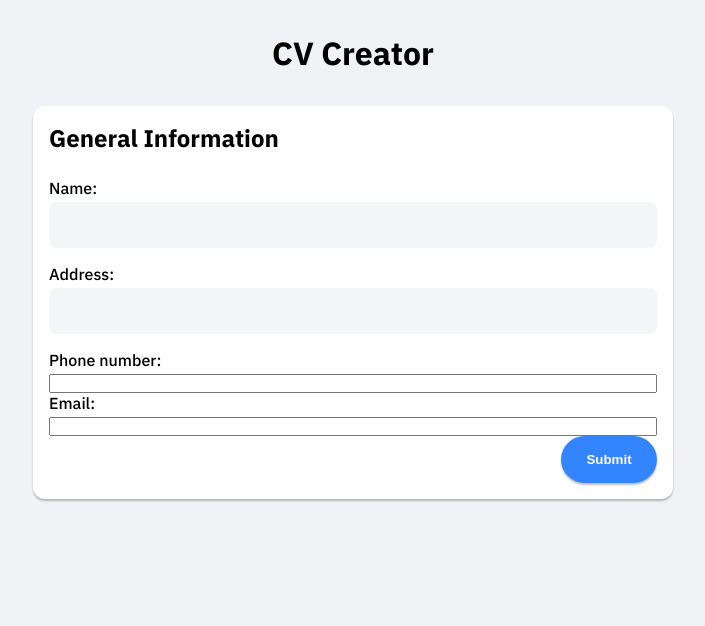
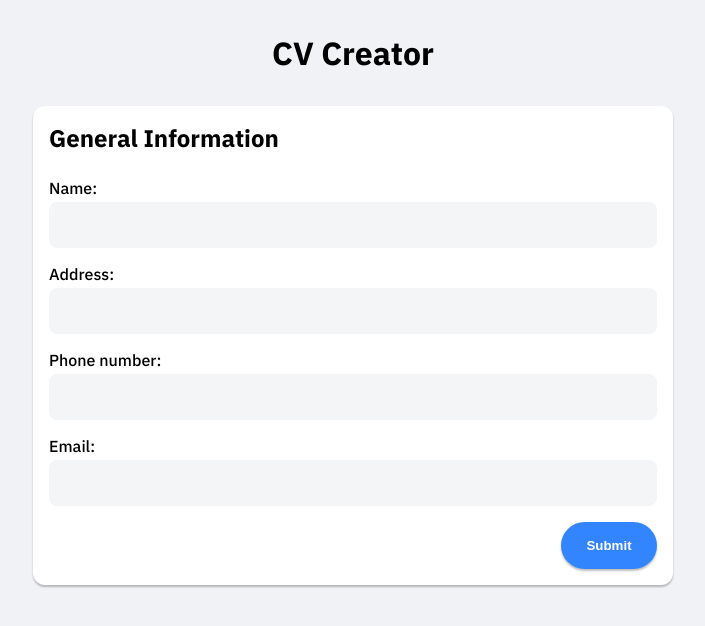
Before and after one commit to qhungg289/cv-generator, a React (Create React App) app: page / in a window 1280 px wide. Shown: the top 626 px of the page, without its empty margins (287-992 px from the left). Built offline with nearby package versions, Linux system fonts and the light colour scheme.

Commit message:
Update styling

```diff
--- a/src/style/card.css
+++ b/src/style/card.css
@@ -50,7 +50,9 @@ label {
 }
 
 .card-form input[type="text"],
-.card-form input[type="date"] {
+.card-form input[type="date"],
+.card-form input[type="tel"],
+.card-form input[type="email"] {
 	font-size: 1rem;
 	margin-bottom: 1rem;
 	padding: 0.75rem 1rem;
@@ -60,7 +62,9 @@ label {
 }
 
 .card-form input[type="text"]:focus,
-.card-form input[type="date"]:focus {
+.card-form input[type="date"]:focus,
+.card-form input[type="tel"]:focus,
+.card-form input[type="email"]:focus {
 	outline: none;
 	border: 2px solid #d5d6d8;
 }
```
